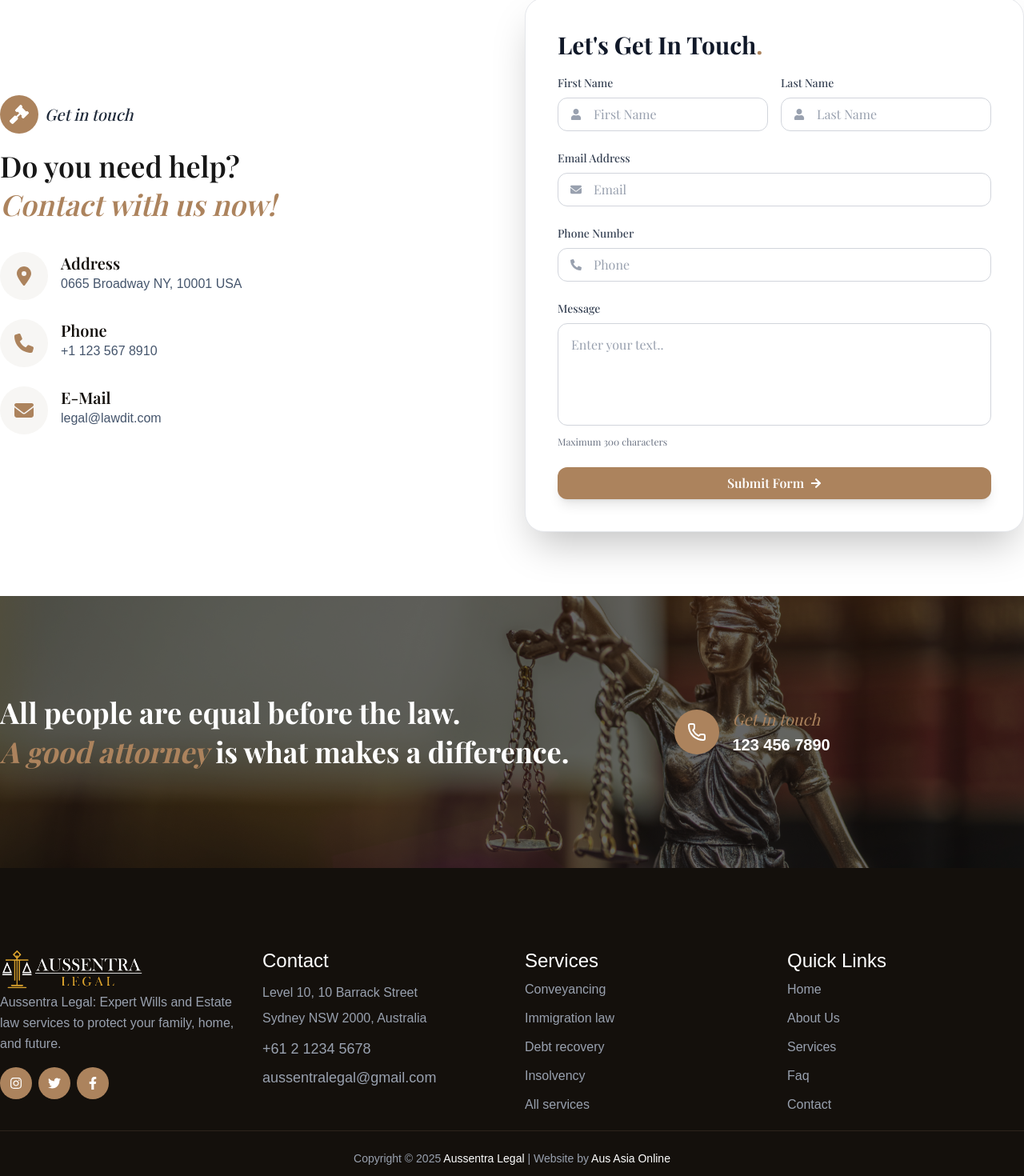
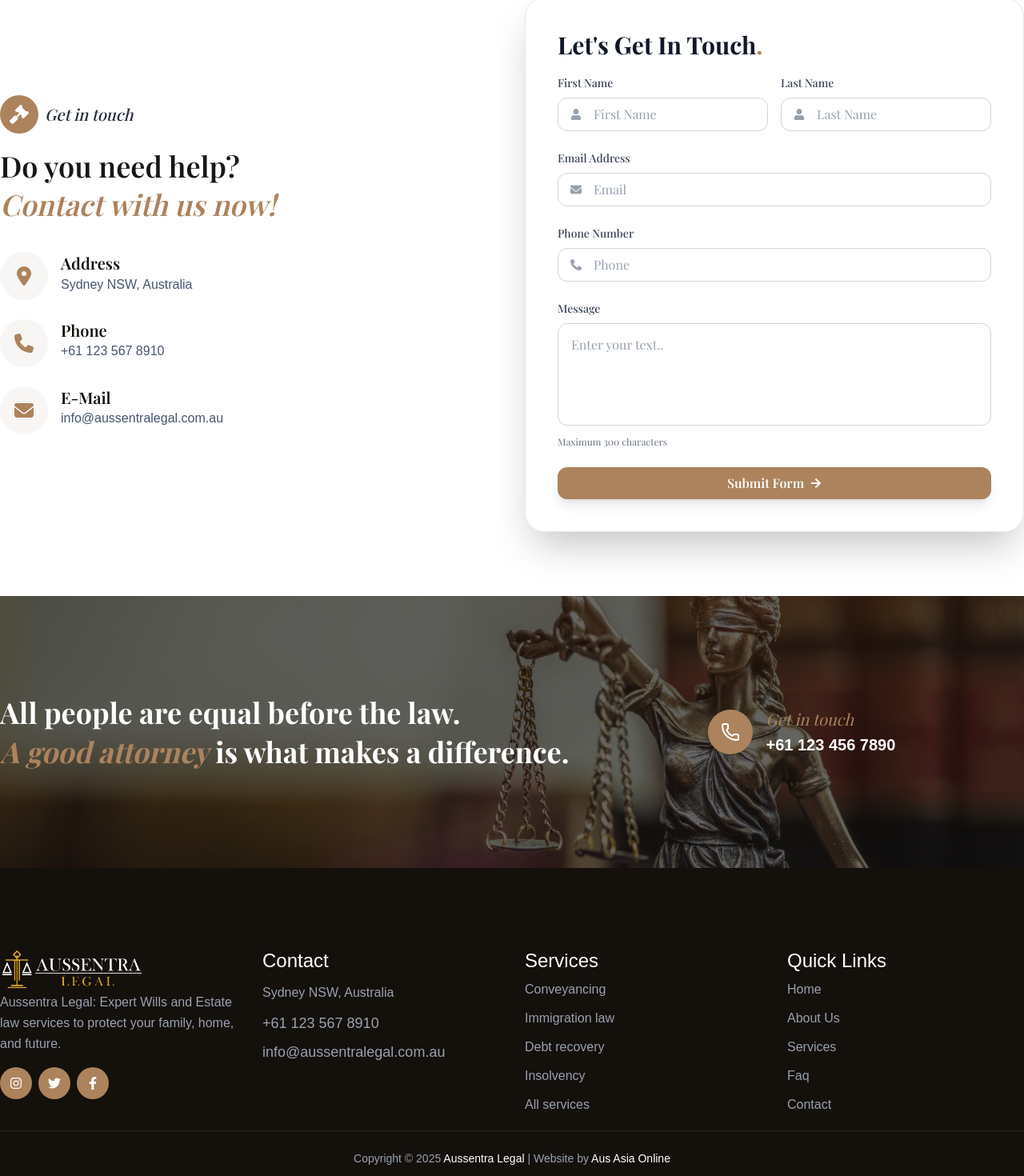
Before and after one commit to jewel-rana-ausasia/aussentra-legal, a Next.js app: page /contact in a window 1280 px wide. Shown: the part 603-2073 px from the top of the page at 80% size. Built offline with nearby package versions, Linux system fonts and the light colour scheme.

Commit message:
Update contact information

```diff
--- a/components/ContactSection.tsx
+++ b/components/ContactSection.tsx
@@ -35,7 +35,10 @@ const ContactSection = () => {
                 <h5 className="text-[#14100c] text-xl font-semibold font-playfair">
                   Address
                 </h5>
-                <p className="text-slate-600">0665 Broadway NY, 10001 USA</p>
+
+                <p className="text-slate-600 leading-relaxed">
+                  Sydney NSW, Australia
+                </p>
               </div>
             </div>
 
@@ -50,7 +53,7 @@ const ContactSection = () => {
                 </h5>
                 <p className="text-slate-600">
                   <a href="tel:+11235678910" className="hover:underline">
-                    +1 123 567 8910
+                    +61 123 567 8910
                   </a>
                 </p>
               </div>
@@ -65,7 +68,7 @@ const ContactSection = () => {
                 <h5 className="text-[#14100c] text-xl font-playfair font-semibold">
                   E-Mail
                 </h5>
-                <p className="text-slate-600">legal@lawdit.com</p>
+                <p className="text-slate-600">info@aussentralegal.com.au</p>
               </div>
             </div>
           </div>
--- a/components/Footer.tsx
+++ b/components/Footer.tsx
@@ -98,7 +98,7 @@ export default function Footer() {
                       href="tel:1234567890"
                       className="font-semibold text-2xl md:text-xl hover:underline"
                     >
-                      123 456 7890
+                     +61 123 456 7890
                     </a>
                   </div>
                 </div>
@@ -153,16 +153,14 @@ export default function Footer() {
             <div className="space-y-2">
               <h3 className="text-2xl mb-2">Contact</h3>
               <p className="text-gray-400 leading-loose">
-                Level 10, 10 Barrack Street
-                <br />
-                Sydney NSW 2000, Australia
+                Sydney NSW, Australia
               </p>
               <div className="phone text-gray-400 text-lg">
-                <a href="tel:+61212345678">+61 2 1234 5678</a>
+                <a href="tel:+61212345678">+61 123 567 8910</a>
               </div>
               <div className="mail text-gray-400 text-lg">
                 <a href="mailto:hello@aussentralegal.com.au">
-                  aussentralegal@gmail.com
+                  info@aussentralegal.com.au
                 </a>
               </div>
             </div>
--- a/components/Header.tsx
+++ b/components/Header.tsx
@@ -89,13 +89,12 @@ const Header: React.FC = () => {
                   Future with Care
                 </span>
               </h3>
-
-              <p className="text-white text- md:text-lg mb-8 max-w-sm px-2 lg:px-0 lg:max-w-5xl mx-auto leading-relaxed">
-                Sorting out your affairs, managing an estate, or handling a Will
-                dispute can be tough, emotional, and take a lot of time. Because
-                we focus only on Wills and Estate law, we have the experience
-                and knowledge to help you handle your situation smoothly and
-                move forward with your life.
+              <p className="text-white text-md md:text-lg mb-8 max-w-sm px-2 lg:px-0 lg:max-w-5xl mx-auto leading-relaxed">
+                Managing an estate, preparing a Will, or resolving a Will
+                dispute can be stressful, emotional, and time-consuming. With
+                our exclusive focus on Wills and Estate law, Aussentra Legal has
+                the expertise to guide you smoothly through the process, protect
+                your interests, and help you move forward with confidence.
               </p>
 
               <Link
```
